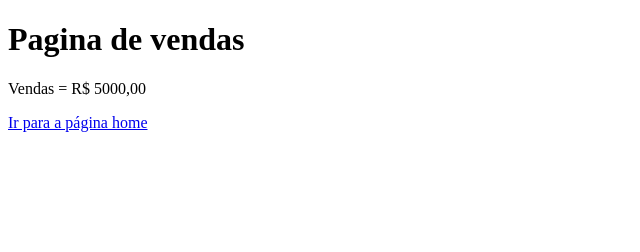
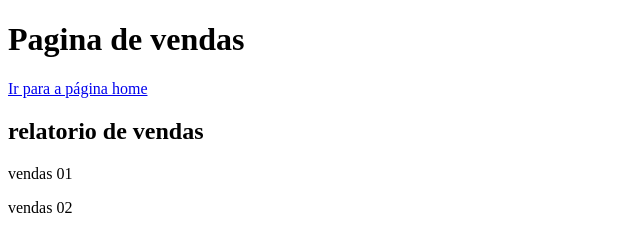
Before and after one commit to Luuoh/AulaTeste, a plain HTML site: page vendas.html in a window 1280 px wide. Shown: the whole page, without its empty margins (0-640 px from the left). Drawn offline with Linux system fonts and the light colour scheme.

Commit message:
modificação vendas

```diff
--- a/vendas.html
+++ b/vendas.html
@@ -7,7 +7,9 @@
 </head>
 <body>
     <h1>Pagina de vendas</h1>
-    <p>Vendas = R$ 5000,00</p>
     <a href="index.html">Ir para a página home</a>
+    <h2>relatorio de vendas</h2>
+    <p>vendas 01</p>
+    <p>vendas 02</p>
 </body>
 </html>
```
